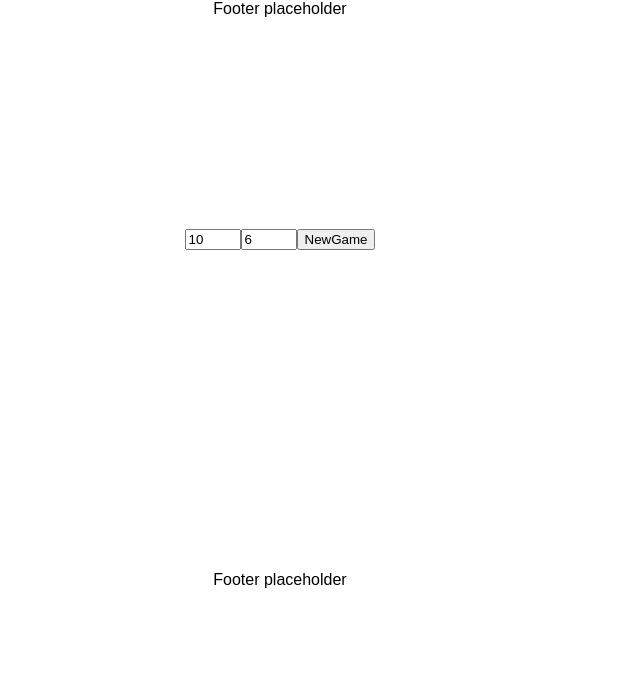
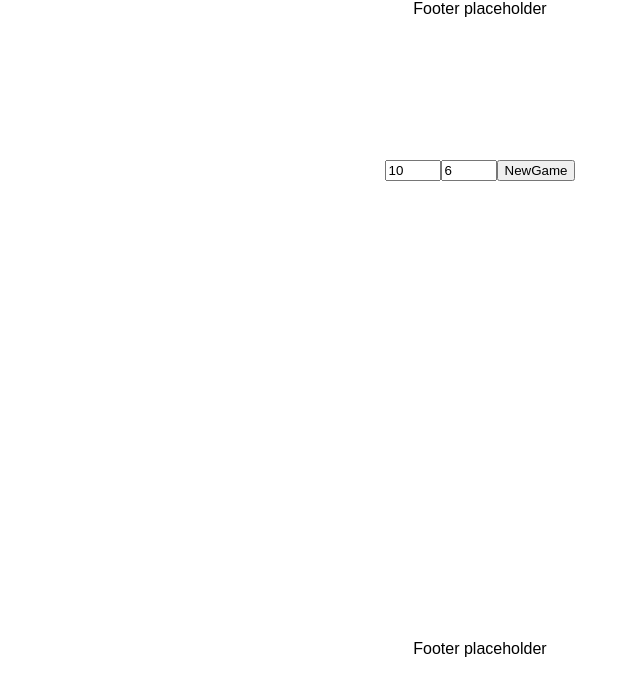
Before and after one commit to hategen/floodit, a React (Create React App) app: page / in a window 1280 px wide. Shown: the top 692 px of the page, without its empty margins (640-1280 px from the left). Built offline with nearby package versions, Linux system fonts and the light colour scheme.

Commit message:
minor changes to  css

```diff
--- a/src/components/App/App.css
+++ b/src/components/App/App.css
@@ -2,15 +2,14 @@
     text-align: center;
     display: grid;
     height: 100vh;
+    width: 100vw;
     grid-template-areas:
-   "field field header"
-   "field field settings"
-   "field field settings"
-   "field field settings"
-   "field field footer";
-    grid-template-columns: 1fr 1fr 1fr 1fr;
-
-    grid-template-rows: 2fr 1fr 1fr 1fr 2fr;
+   "field  header"
+   "field  settings"
+   "field  footer";
+    grid-template-columns: 9fr minmax(300px,3fr);
+    grid-template-rows: 1fr 3fr 1fr;
+    /*align-items: center;*/
 }
 
 .game-settings {
@@ -19,6 +18,7 @@
 
 .game-field {
     grid-area: field;
+    justify-self: center;
 }
 header{
     grid-area: header;
```
